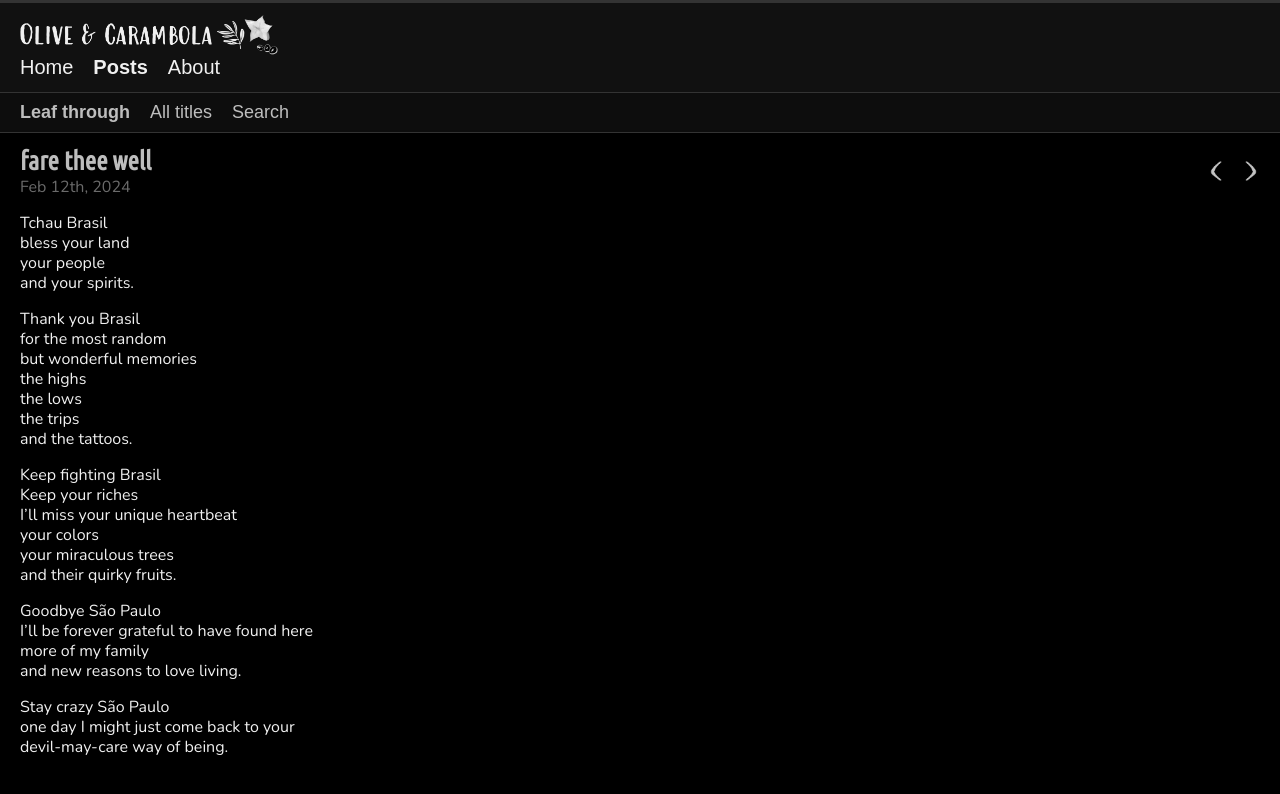
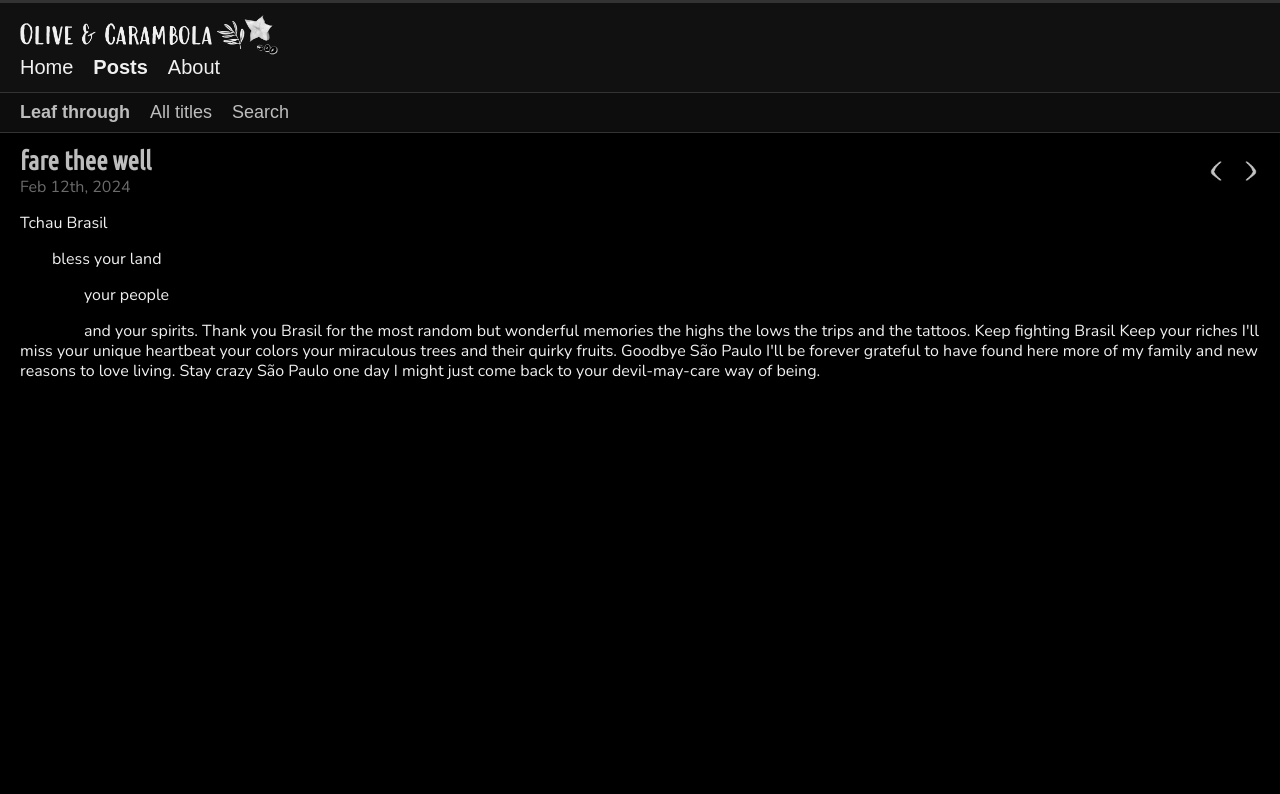
Before and after one commit to olivecarambola/logbook, a Jekyll site: the page built from _posts/2024-02-12-faretheewell.md, in a window 1280 px wide. Shown: the top 794 px of the page. Built offline with Jekyll 4.4.1, drawn with Linux system fonts in a browser that asks for light colours; some web fonts are replaced.

Commit message:
Update 2024-02-12-faretheewell.md

```diff
--- a/_posts/2024-02-12-faretheewell.md
+++ b/_posts/2024-02-12-faretheewell.md
@@ -13,9 +13,9 @@ imgcount_original: 0
 imgcount_credited: 0
 ---
 Tchau Brasil
-  bless your land
-    your people
-    and your spirits.
+<p style="text-indent: 2em;">bless your land
+<p style="text-indent: 4em;">your people
+<p style="text-indent: 4em;">and your spirits.
 
 Thank you Brasil
   for the most random
```
